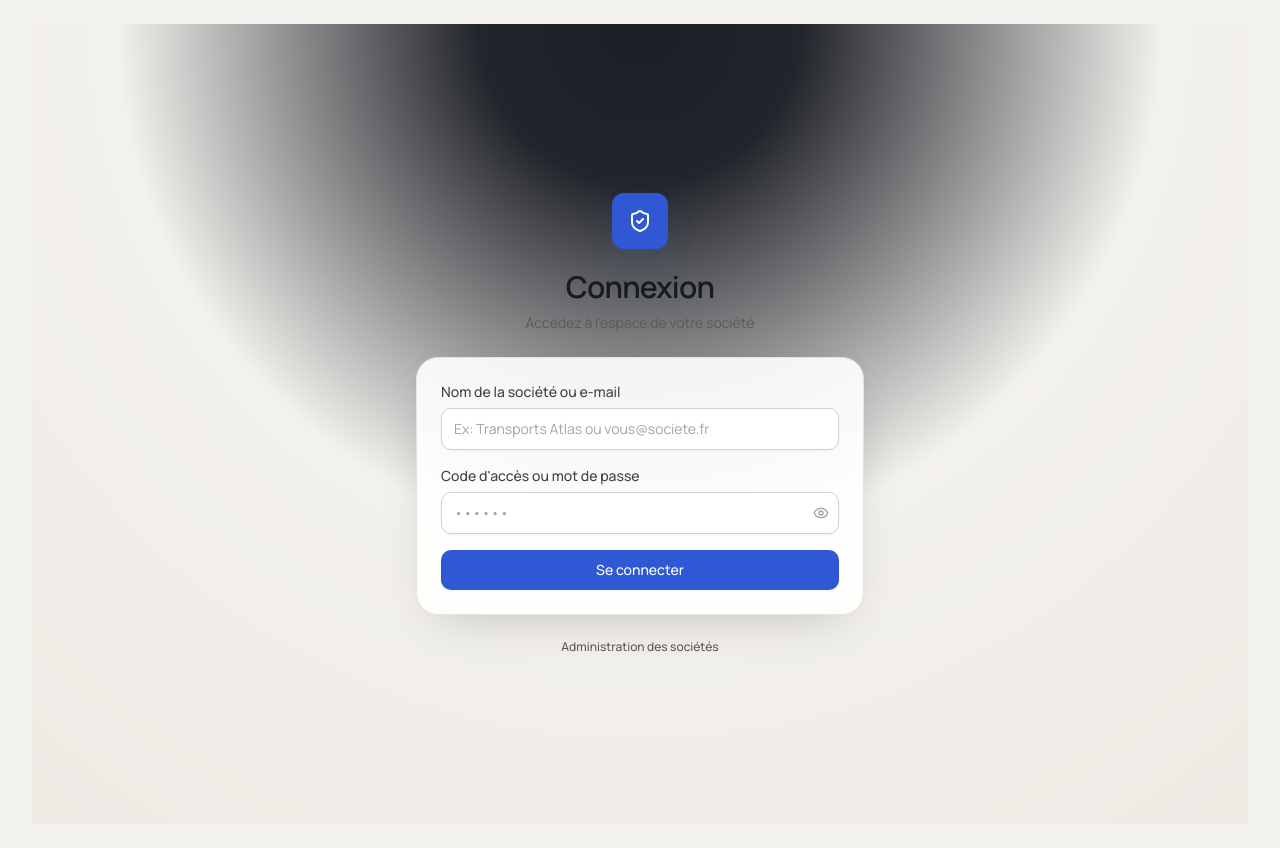
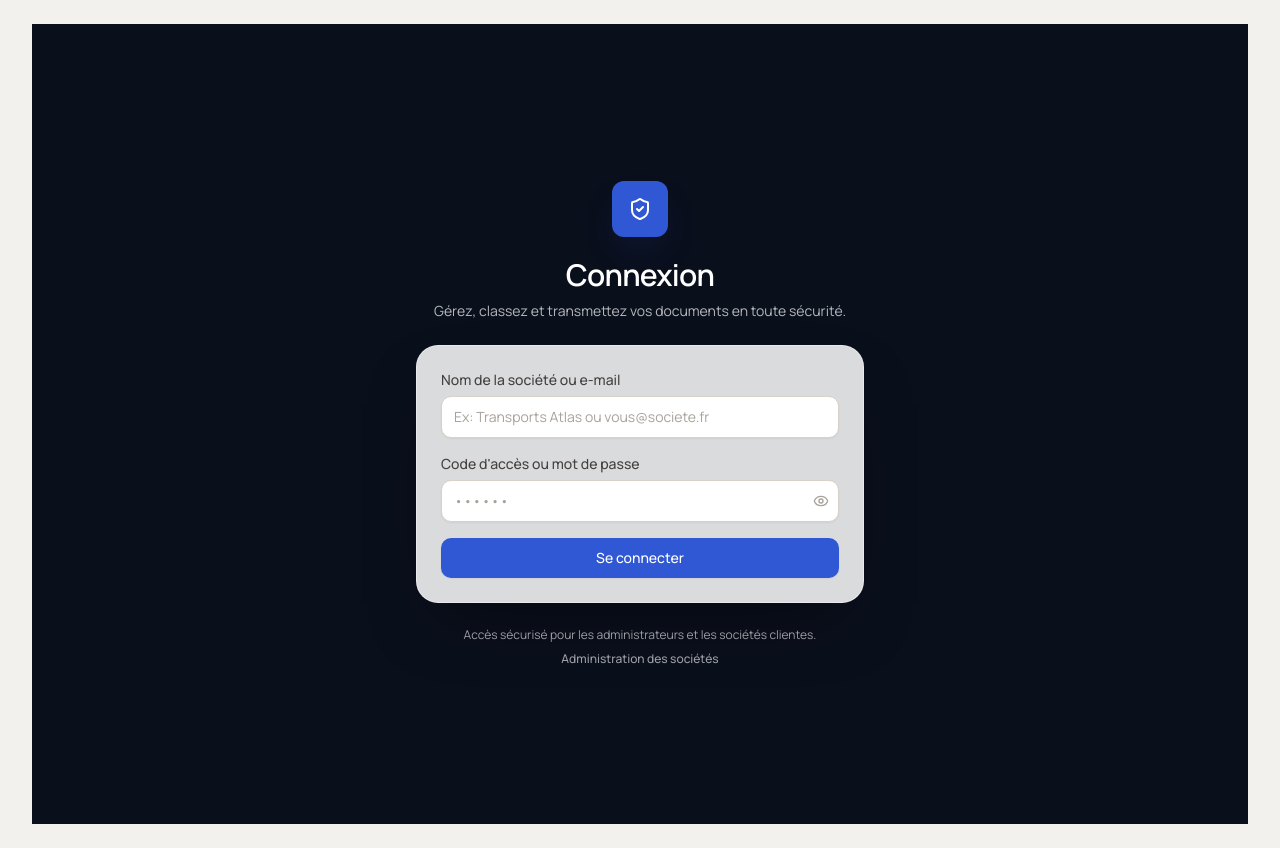
Before and after one commit to ProjectNexux/gestion-amende, a Next.js app: page /login in a window 1280 px wide. Built offline with nearby package versions, Linux system fonts and the light colour scheme; no server answers.

Commit message:
style(login): immersive premium backdrop (admin dashboard + client portal mockups, floating cards, glass card) — static/generic placeholder content only, no data fetching, respects prefers-reduced-motion

```diff
--- a/src/app/globals.css
+++ b/src/app/globals.css
@@ -84,6 +84,37 @@ textarea:focus-visible,
   background-color: rgba(88, 93, 105, 0.6);
 }
 
+/* Login page decorative backdrop (2026-09-24) — pure CSS, no images/libraries. Disabled entirely
+   under prefers-reduced-motion so the decorative layer never distracts or slows down sign-in. */
+@keyframes login-float-slow {
+  0%, 100% { transform: translateY(0) rotate(var(--tilt, 0deg)); }
+  50% { transform: translateY(-14px) rotate(var(--tilt, 0deg)); }
+}
+@keyframes login-fade-in-up {
+  from { opacity: 0; transform: translateY(14px); }
+  to { opacity: 1; transform: translateY(0); }
+}
+@keyframes login-glow-pulse {
+  0%, 100% { opacity: 0.35; }
+  50% { opacity: 0.55; }
+}
+.animate-login-float {
+  animation: login-float-slow 9s ease-in-out infinite;
+}
+.animate-login-fade-in {
+  animation: login-fade-in-up 0.8s ease-out both;
+}
+.animate-login-glow {
+  animation: login-glow-pulse 7s ease-in-out infinite;
+}
+@media (prefers-reduced-motion: reduce) {
+  .animate-login-float,
+  .animate-login-fade-in,
+  .animate-login-glow {
+    animation: none !important;
+  }
+}
+
 @layer components {
   .card {
     @apply rounded-[14px] border border-slate-200/80 bg-white shadow-card;
--- /dev/null
+++ b/src/app/login/LoginShowcaseBackdrop.tsx
@@ -0,0 +1,128 @@
+import { Building2, FileStack, Inbox, Send, AlertTriangle, CalendarClock, Activity, LayoutGrid, Users, type LucideIcon } from "lucide-react";
+
+/**
+ * Purely decorative background for the login page — static/generic placeholder content only,
+ * no data fetching, no props, no client-side state. Never renders real société names, documents,
+ * amounts or stats: everything here is hardcoded illustrative text ("Société exemple", etc.).
+ * `aria-hidden`/`pointer-events-none` throughout since it conveys nothing screen-reader users or
+ * mouse/keyboard users need to interact with — the login form is the only real content.
+ */
+export function LoginShowcaseBackdrop() {
+  return (
+    <div aria-hidden="true" className="pointer-events-none absolute inset-0 -z-10 select-none overflow-hidden">
+      {/* Deep gradient: bleu nuit -> anthracite -> bleu électrique -> gris clair */}
+      <div className="absolute inset-0 bg-[linear-gradient(135deg,#0a0f1c_0%,#151a26_24%,#1c2b4a_48%,#2f5fd6_76%,#e7eaf3_100%)]" />
+
+      {/* Discreet light halos */}
+      <div className="animate-login-glow absolute -left-24 top-0 h-[420px] w-[420px] rounded-full bg-brand-400/30 blur-[120px]" />
+      <div className="animate-login-glow absolute right-0 top-1/3 h-[380px] w-[380px] rounded-full bg-sky-300/20 blur-[110px]" style={{ animationDelay: "2s" }} />
+      <div className="animate-login-glow absolute bottom-0 left-1/3 h-[320px] w-[320px] rounded-full bg-indigo-200/10 blur-[100px]" style={{ animationDelay: "4s" }} />
+
+      {/* Admin dashboard preview — left, tilted */}
+      <div
+        className="animate-login-fade-in absolute left-[-6%] top-[12%] hidden w-[420px] -rotate-6 rounded-2xl border border-white/15 bg-white/[0.06] p-4 opacity-45 shadow-[0_40px_80px_-30px_rgba(0,0,0,0.6)] backdrop-blur-md lg:block"
+        style={{ animationDelay: "0.1s" }}
+      >
+        <div className="mb-3 flex items-center gap-2 text-[11px] font-semibold uppercase tracking-[0.16em] text-white/70">
+          <LayoutGrid size={13} /> Espace administrateur
+        </div>
+        <div className="flex gap-3">
+          <div className="flex w-8 shrink-0 flex-col items-center gap-2 rounded-lg bg-white/10 py-3">
+            {[Building2, Inbox, Send, Users].map((Icon, i) => (
+              <div key={i} className="grid h-5 w-5 place-items-center rounded text-white/50">
+                <Icon size={12} />
+              </div>
+            ))}
+          </div>
+          <div className="flex-1 space-y-2">
+            <div className="grid grid-cols-3 gap-2">
+              <MiniStat icon={Inbox} label="Documents reçus" value="—" />
+              <MiniStat icon={FileStack} label="À classer" value="3" />
+              <MiniStat icon={CalendarClock} label="Échéances" value="2" />
+            </div>
+            <div className="space-y-1.5 rounded-lg bg-white/10 p-2.5">
+              <div className="text-[9px] font-semibold uppercase tracking-wide text-white/50">Activité récente</div>
+              <MiniRow label="Document reçu" tone="bg-sky-300" />
+              <MiniRow label="Société exemple" tone="bg-emerald-300" />
+              <MiniRow label="Prêt à transmettre" tone="bg-amber-300" />
+            </div>
+          </div>
+        </div>
+      </div>
+
+      {/* Client portal preview — right, tilted the other way */}
+      <div
+        className="animate-login-fade-in absolute right-[-8%] top-[20%] hidden w-[360px] rotate-6 rounded-2xl border border-white/15 bg-white/[0.06] p-4 opacity-40 shadow-[0_40px_80px_-30px_rgba(0,0,0,0.6)] backdrop-blur-md xl:block"
+        style={{ animationDelay: "0.3s" }}
+      >
+        <div className="mb-3 flex items-center gap-2 text-[11px] font-semibold uppercase tracking-[0.16em] text-white/70">
+          <Building2 size={13} /> Portail client
+        </div>
+        <div className="mb-2 rounded-lg bg-white/10 p-2.5 text-[11px] text-white/70">Bonjour, Société exemple</div>
+        <div className="space-y-1.5">
+          <MiniRow label="Document reçu" tone="bg-sky-300" />
+          <MiniRow label="Facture" tone="bg-emerald-300" />
+          <MiniRow label="Contravention" tone="bg-amber-300" />
+        </div>
+      </div>
+
+      {/* Small floating cards — exactly 2 always visible (mobile), progressively more from sm/md/lg/xl.
+          Each card's className fully specifies its own display value per breakpoint (never relies
+          on a shared default) to avoid Tailwind utility-order conflicts between "hidden"/"flex". */}
+      <FloatingCard icon={Inbox} label="Documents reçus" hint="Société exemple" className="left-[6%] top-[8%] flex" delay="0.2s" />
+      <FloatingCard icon={FileStack} label="À classer" hint="3 documents à classer" className="right-[8%] top-[10%] flex" delay="0.6s" />
+      <FloatingCard icon={Send} label="Prêts à transmettre" hint="Société exemple" className="left-[10%] bottom-[14%] hidden sm:flex" delay="1s" />
+      <FloatingCard icon={AlertTriangle} label="Contraventions" hint="Document reçu" className="right-[12%] bottom-[10%] hidden md:flex" delay="1.4s" />
+      <FloatingCard icon={CalendarClock} label="Échéances" hint="2 échéances à venir" className="left-[38%] top-[4%] hidden lg:flex" delay="1.8s" />
+      <FloatingCard icon={Activity} label="Activité récente" hint="Société exemple" className="right-[30%] bottom-[6%] hidden xl:flex" delay="2.2s" />
+    </div>
+  );
+}
+
+function MiniStat({ icon: Icon, label, value }: { icon: LucideIcon; label: string; value: string }) {
+  return (
+    <div className="rounded-lg bg-white/10 p-2">
+      <Icon size={12} />
+      <div className="mt-1 text-sm font-semibold text-white/80">{value}</div>
+      <div className="truncate text-[8px] uppercase tracking-wide text-white/45">{label}</div>
+    </div>
+  );
+}
+
+function MiniRow({ label, tone }: { label: string; tone: string }) {
+  return (
+    <div className="flex items-center gap-2 rounded-md bg-white/5 px-2 py-1.5">
+      <span className={`h-1.5 w-1.5 shrink-0 rounded-full ${tone}`} />
+      <span className="truncate text-[10px] text-white/60">{label}</span>
+    </div>
+  );
+}
+
+function FloatingCard({
+  icon: Icon,
+  label,
+  hint,
+  className,
+  delay,
+}: {
+  icon: LucideIcon;
+  label: string;
+  hint: string;
+  className: string;
+  delay: string;
+}) {
+  return (
+    <div
+      className={`animate-login-float animate-login-fade-in absolute z-0 w-40 items-center gap-2.5 rounded-xl border border-white/15 bg-white/10 p-3 opacity-70 shadow-[0_20px_50px_-24px_rgba(0,0,0,0.55)] backdrop-blur-sm ${className}`}
+      style={{ animationDelay: delay }}
+    >
+      <div className="grid h-8 w-8 shrink-0 place-items-center rounded-lg bg-white/15 text-white/80">
+        <Icon size={15} />
+      </div>
+      <div className="min-w-0">
+        <div className="truncate text-[11px] font-medium text-white/85">{label}</div>
+        <div className="truncate text-[10px] text-white/50">{hint}</div>
+      </div>
+    </div>
+  );
+}
--- a/src/app/login/page.tsx
+++ b/src/app/login/page.tsx
@@ -2,6 +2,7 @@ import { loginAction } from "@/lib/auth";
 import Link from "next/link";
 import { ShieldCheck } from "lucide-react";
 import { PasswordField } from "@/components/ui/PasswordField";
+import { LoginShowcaseBackdrop } from "./LoginShowcaseBackdrop";
 
 export const dynamic = "force-dynamic";
 
@@ -15,29 +16,34 @@ export default async function LoginPage({
   const setupDone = params.setup === "1";
 
   return (
-    <div className="flex min-h-screen items-center justify-center bg-[radial-gradient(circle_at_top,_rgba(23,26,33,0.98),_rgba(23,26,33,0.95)_16%,_rgba(243,241,237,1)_52%,_rgba(238,234,228,1)_100%)] p-4">
-      <div className="w-full max-w-md space-y-6">
-        <div className="text-center">
+    <div className="relative flex min-h-[100dvh] w-full items-center justify-center overflow-x-hidden overflow-y-auto bg-[#0a0f1c] p-4 py-10">
+      <LoginShowcaseBackdrop />
+
+      <div className="relative z-10 w-full max-w-md space-y-6">
+        <div className="animate-login-fade-in text-center">
           <div className="mx-auto grid h-14 w-14 place-items-center rounded-2xl bg-brand-600 text-white shadow-[0_18px_40px_-20px_rgba(49,88,212,0.8)]">
             <ShieldCheck size={24} strokeWidth={2} />
           </div>
-          <h1 className="mt-5 text-3xl font-semibold tracking-tight text-slate-900">Connexion</h1>
-          <p className="mt-2 text-sm text-slate-600">Accédez à l&apos;espace de votre société</p>
+          <h1 className="mt-5 text-3xl font-semibold tracking-tight text-white">Connexion</h1>
+          <p className="mt-2 text-sm text-white/70">Gérez, classez et transmettez vos documents en toute sécurité.</p>
         </div>
 
         {setupDone && (
-          <div className="rounded-xl border border-emerald-200 bg-emerald-50 p-3 text-center text-sm text-emerald-700">
+          <div className="animate-login-fade-in rounded-xl border border-emerald-300/30 bg-emerald-500/10 p-3 text-center text-sm text-emerald-200">
             Votre code d&apos;accès a été créé avec succès. Vous pouvez maintenant vous connecter.
           </div>
         )}
 
         {error && (
-          <div className="rounded-xl border border-rose-200 bg-rose-50 p-3 text-center text-sm text-rose-700">
+          <div className="animate-login-fade-in rounded-xl border border-rose-300/30 bg-rose-500/10 p-3 text-center text-sm text-rose-200">
             Nom de société ou code d&apos;accès incorrect.
           </div>
         )}
 
-        <form action={loginAction} className="space-y-4 rounded-[22px] border border-slate-200 bg-white/90 p-6 shadow-[0_18px_48px_-24px_rgba(15,23,42,0.28)] backdrop-blur-sm">
+        <form
+          action={loginAction}
+          className="animate-login-fade-in space-y-4 rounded-[22px] border border-white/40 bg-white/85 p-6 shadow-[0_30px_70px_-30px_rgba(0,0,0,0.55)] backdrop-blur-xl"
+        >
           <div>
             <label className="mb-1.5 block text-sm font-medium text-slate-700">Nom de la société ou e-mail</label>
             <input name="nom" required placeholder="Ex: Transports Atlas ou vous@societe.fr" className="field" autoComplete="username" />
@@ -51,11 +57,14 @@ export default async function LoginPage({
           </button>
         </form>
 
-        <p className="text-center text-xs text-slate-400">
-          <Link href="/admin/societes" className="font-medium text-slate-600 transition hover:text-slate-800 hover:underline">
-            Administration des sociétés
-          </Link>
-        </p>
+        <div className="animate-login-fade-in space-y-2 text-center">
+          <p className="text-xs text-white/60">Accès sécurisé pour les administrateurs et les sociétés clientes.</p>
+          <p className="text-xs text-white/40">
+            <Link href="/admin/societes" className="font-medium text-white/60 transition hover:text-white/90 hover:underline">
+              Administration des sociétés
+            </Link>
+          </p>
+        </div>
       </div>
     </div>
   );
```
Also changed, not shown: 1 other file (tests, documents, lock files or other folders).
